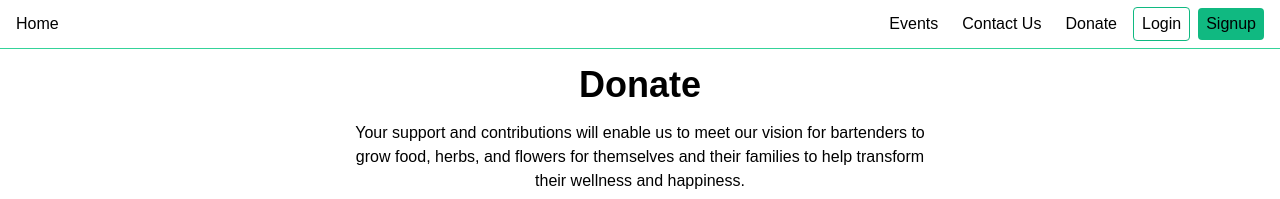
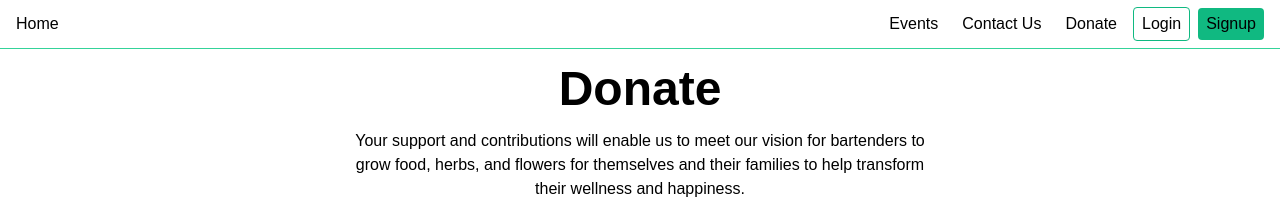
Before and after one commit to A-Sip-Of-Paradise-Garden/ASOP-Final, a React (Create React App) app: page /payment in a window 1280 px wide. Shown: the top 199 px of the page. Built offline with nearby package versions, Linux system fonts and the light colour scheme; no server answers.

Commit message:
Update Donate.js

```diff
--- a/src/pages/Donate.js
+++ b/src/pages/Donate.js
@@ -18,7 +18,7 @@ const DonationPage = () => {
 
   return (
     <div className="flex flex-col items-center text-center gap-4">
-      <h1 className="text-4xl font-bold">Donate</h1>
+      <h1 className="text-5xl font-bold">Donate</h1>
       <p className="max-w-xl">
         Your support and contributions will enable us to meet our vision for
         bartenders to grow food, herbs, and flowers for themselves and their
```
